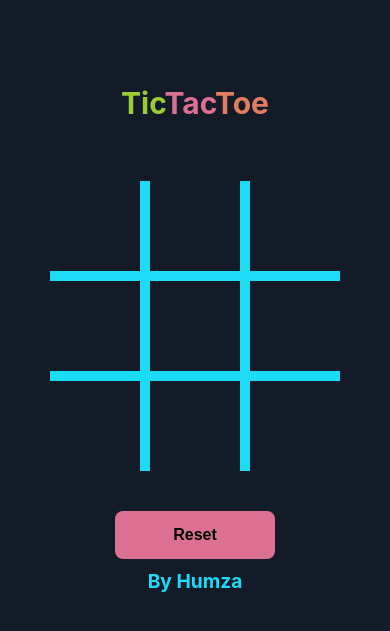
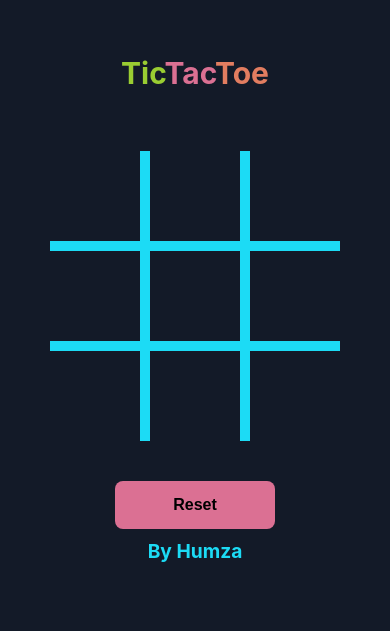
Before and after one commit to humzahaseeb/tic-tac-toe, a React (Create React App) app: page / in a window 390 px wide. Shown: the part 103-734 px from the top of the page. Built offline with nearby package versions, Linux system fonts and the light colour scheme.

Commit message:
fixed margin

```diff
--- a/src/index.css
+++ b/src/index.css
@@ -111,6 +111,7 @@ code {
         font-weight: bolder;
         text-align: center;
         margin: 60px 10px;
+        margin-top: 0rem;
     }
 
     .square {
```
